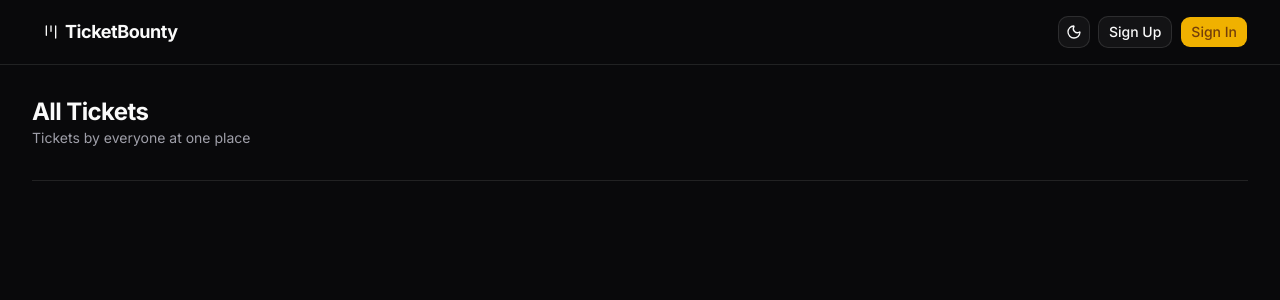
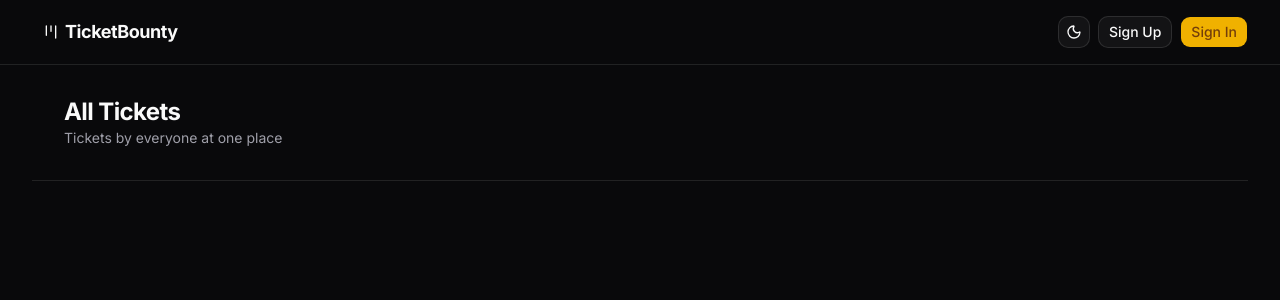
Before and after one commit to mfgcorpusjr/ticket-bounty, a Next.js app: page / in a window 1280 px wide. Shown: the top 300 px of the page. Built offline with nearby package versions, Linux system fonts and the light colour scheme.

Commit message:
Update heading

```diff
--- a/src/components/Heading.tsx
+++ b/src/components/Heading.tsx
@@ -8,7 +8,7 @@ type Props = {
 export default function Heading({ title, description }: Props) {
   return (
     <div className="space-y-8">
-      <div>
+      <div className="px-4 sm:px-6 md:px-8">
         <h2 className="text-2xl font-bold tracking-tight">{title}</h2>
 
         {description && (
```
